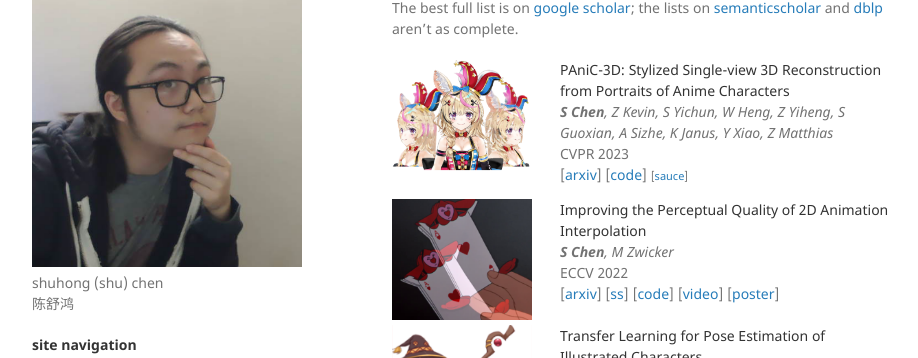
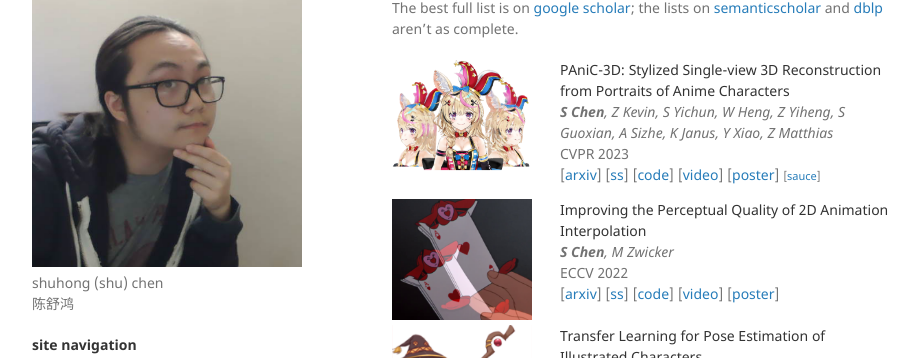
Before and after one commit to ShuhongChen/shuhongchen.github.io, a Jekyll site: the page built from publications.md, in a window 1280 px wide and 900 px high. Shown: the part 112-470 px from the top of the window, without its empty margins (178-1096 px from the left). Built offline with Jekyll 4.4.1, drawn with Linux system fonts in a browser that asks for light colours.

Commit message:
update panic links

```diff
--- a/publications.md
+++ b/publications.md
@@ -48,7 +48,10 @@ The best full list is on [google scholar](https://scholar.google.com/citations?h
         CVPR 2023
         <br>
         [<a href='https://arxiv.org/abs/2303.14587'>arxiv</a>]
+        [<a href='https://api.semanticscholar.org/CorpusID:257767141?utm_source=wikipedia'>ss</a>]
         [<a href='https://github.com/ShuhongChen/panic3d-anime-reconstruction/'>code</a>]
+        [<a href='https://www.youtube.com/watch?v=7NosmLieg6A'>video</a>]
+        [<a href='https://github.com/ShuhongChen/panic3d-anime-reconstruction/blob/master/supplementary/cvpr2023_poster.pdf'>poster</a>]
         <small>[<a href='https://virtualyoutuber.fandom.com/wiki/Omaru_Polka'>sauce</a>]</small>
     </td>
 </tr>
```
